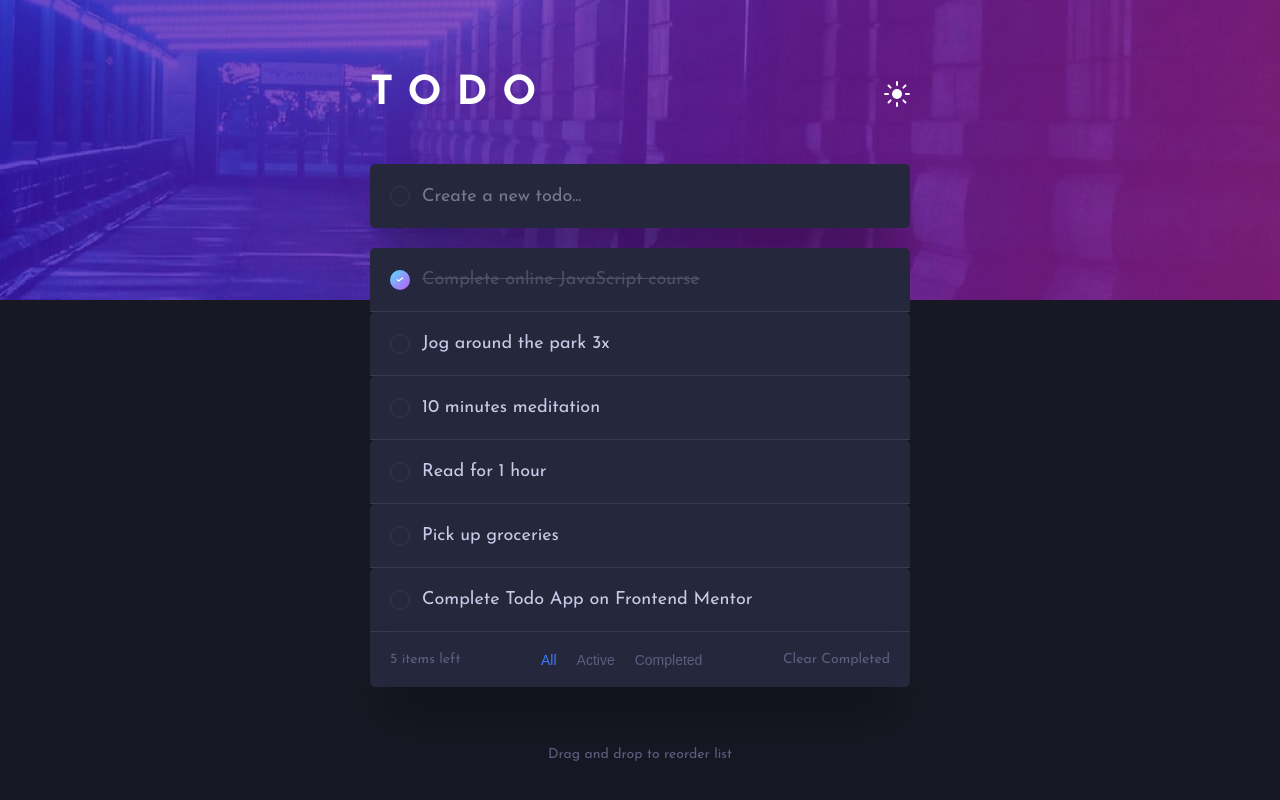
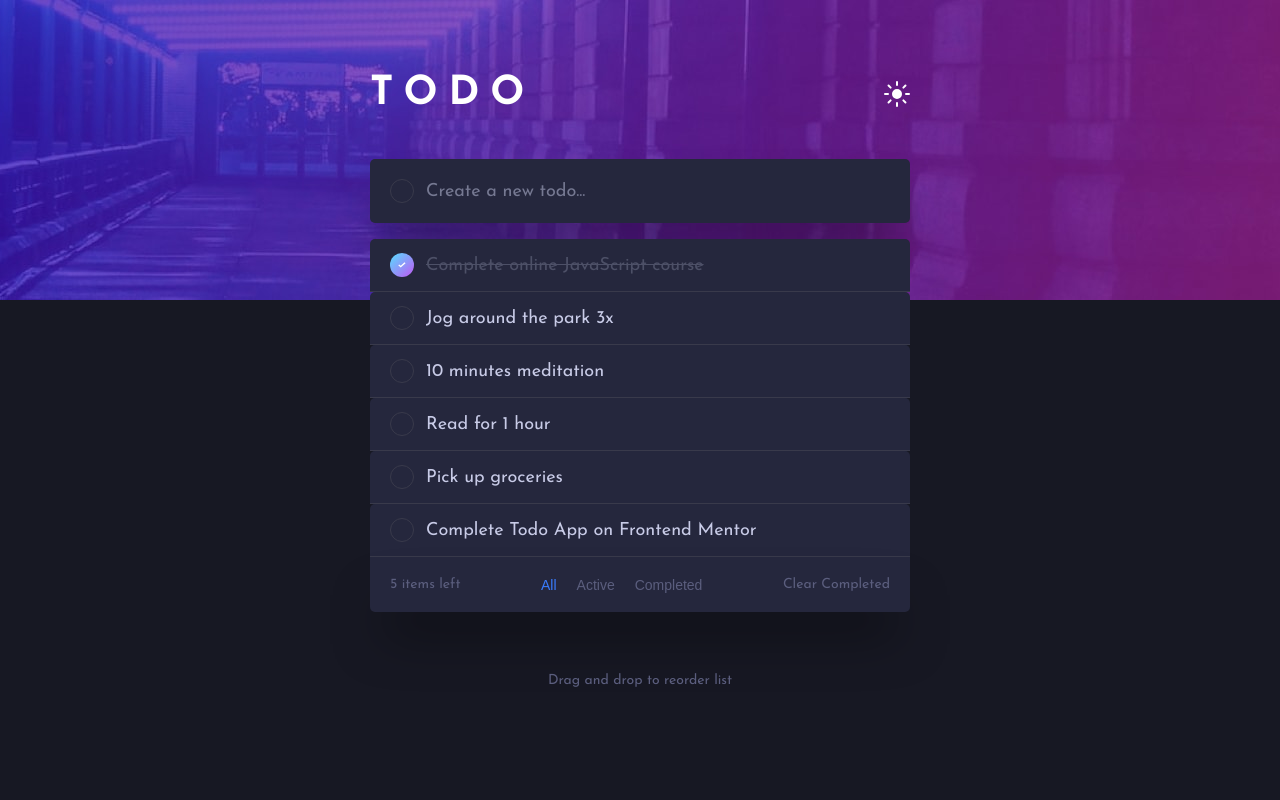
Before and after one commit to En-Jen/fm-todo-app, a React (Create React App) app: page / in a window 1280 px wide. Built offline with nearby package versions, Linux system fonts and the light colour scheme.

Commit message:
style mobile with PerfectPixel

```diff
--- a/src/components/AddTodo.js
+++ b/src/components/AddTodo.js
@@ -11,6 +11,12 @@ const InputCircle = styled.div`
 	border: ${p => p.theme.todoBorder};
 	outline: none;
 	background-color: transparent;
+
+	@media (min-width: 768px) {
+		width: 2.4rem;
+		min-width: 2.4rem;
+		height: 2.4rem;
+	}
 `;
 
 const TodoInput = styled.input`
--- a/src/components/DragNDropMessage.js
+++ b/src/components/DragNDropMessage.js
@@ -3,7 +3,7 @@ import styled from 'styled-components';
 
 const DragAndDropText = styled.div`
 	width: 100%;
-	margin-top: 4rem;
+	margin-top: 4.3rem;
 
 	& .text {
 		color: ${p => p.theme.filterText};
--- a/src/components/Header.js
+++ b/src/components/Header.js
@@ -23,7 +23,7 @@ const HeaderWrapper = styled.div`
 	width: 100%;
 	height: 40px;
 	max-width: 54rem;
-	margin-top: 2.5rem;
+	margin-top: 1.5rem;
 	display: flex;
 	align-items: center;
 	justify-content: space-between;
@@ -36,9 +36,9 @@ const HeaderWrapper = styled.div`
 const Heading = styled.h1`
 	color: #fff;
 	text-transform: uppercase;
-	font-size: 2rem;
+	font-size: 2.6rem;
 	font-weight: 700;
-	letter-spacing: 1.5rem;
+	letter-spacing: 1.1rem;
 
 	@media (min-width: 768px) {
 		font-size: 4rem;
--- a/src/components/Main.js
+++ b/src/components/Main.js
@@ -2,14 +2,14 @@ import styled from 'styled-components';
 
 const Main = styled.main`
 	font-size: var(--font-size-primary);
-	margin-top: -11rem;
+	margin-top: -11.6rem;
 	padding: 2.4rem;
 	display: flex;
 	flex-direction: column;
 	align-items: center;
 
 	@media (min-width: 768px) {
-		margin-top: -16rem;
+		margin-top: -16.5rem;
 	}
 `;
 
--- a/src/components/Todo.js
+++ b/src/components/Todo.js
@@ -6,6 +6,7 @@ import { ImageButton } from './ImageButton';
 import IconCheck from '../assets/icon-check.svg';
 
 const TodoItem = styled(ItemBox)`
+	height: 5.3rem;
 	box-shadow: none;
 	border-radius: 0;
 	border-bottom: ${p => p.theme.todoBorder};
@@ -37,6 +38,12 @@ const CircleCheckbox = styled.button`
 	justify-content: center;
 	transition: border 0.2s ease, transform 0.2s ease;
 
+	@media (min-width: 768px) {
+		width: 2.4rem;
+		min-width: 2.4rem;
+		height: 2.4rem;
+	}
+
 	&:hover {
 		border: ${p => p.theme.circleBorderHover};
 		transform: scale(1.1);
@@ -60,6 +67,11 @@ const CircleCheckbox = styled.button`
 		display: block;
 		width: 0.725rem;
 		height: 0.5rem;
+
+		@media (min-width: 768px) {
+			width: 0.87rem;
+			height: 0.6rem;
+		}
 	}
 `;
 
--- a/src/components/TodoList.js
+++ b/src/components/TodoList.js
@@ -4,7 +4,7 @@ import { DragDropContext, Droppable, Draggable } from 'react-beautiful-dnd';
 import Todo from './Todo';
 
 const TodoListContainer = styled.div`
-	margin-top: 2rem;
+	margin-top: 1.6rem;
 	width: 100%;
 	max-width: 54rem;
 `;
--- a/src/components/TodosFilter.js
+++ b/src/components/TodosFilter.js
@@ -9,7 +9,7 @@ const FilterWrapper = styled(ItemBox)`
 	border-bottom-right-radius: 5px;
 	border-bottom-left-radius: 5px;
 	justify-content: space-between;
-	margin-bottom: 2rem;
+	margin-bottom: 1.8rem;
 
 	.items-left {
 		color: ${p => p.theme.filterText};
```
Also changed, not shown: 1 other file (tests, documents, lock files or other folders).
